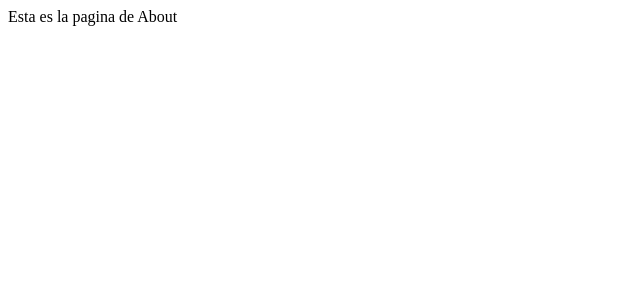
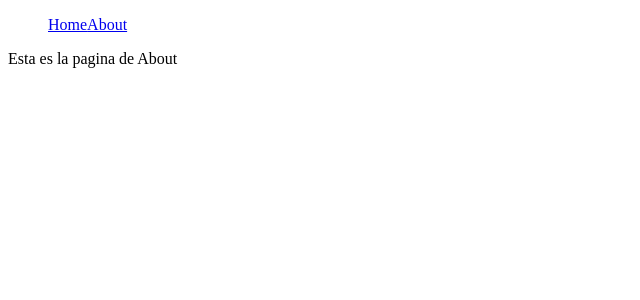
Before and after one commit to batial/AbocadoApp, a Next.js app: page /about in a window 1280 px wide. Shown: the top 300 px of the page, without its empty margins (0-640 px from the left). Built offline with nearby package versions, Linux system fonts and the light colour scheme.

Commit message:
update (components) basic NavBar implemented

```diff
--- /dev/null
+++ b/components/NavBar/NavBar.js
@@ -0,0 +1,15 @@
+import React from "react";
+import Link from "next/link";
+
+const NavBar = () => {
+  return (
+    <nav>
+      <menu>
+        <Link href="/">Home</Link>
+        <Link href="/about">About</Link>
+      </menu>
+    </nav>
+  );
+};
+
+export default NavBar;
--- a/pages/about.js
+++ b/pages/about.js
@@ -1,11 +1,13 @@
-import React from 'react'
+import React from "react";
+import NavBar from "../components/NavBar/NavBar";
 
 const About = () => {
   return (
     <div>
-      Esta es la pagina de About
+      <NavBar />
+      <p>Esta es la pagina de About</p>
     </div>
-  )
-}
+  );
+};
 
-export default About
+export default About;
--- a/pages/index.js
+++ b/pages/index.js
@@ -1,8 +1,10 @@
 import React from 'react'
+import NavBar from '../components/NavBar/NavBar'
 
 const home = () => {
   return (
     <div>
+      <NavBar />
       <h1>Hola mundo</h1>
     </div>
   )
```
Also changed, not shown: pages/product/[id].js (added, +9 -0 lines).
